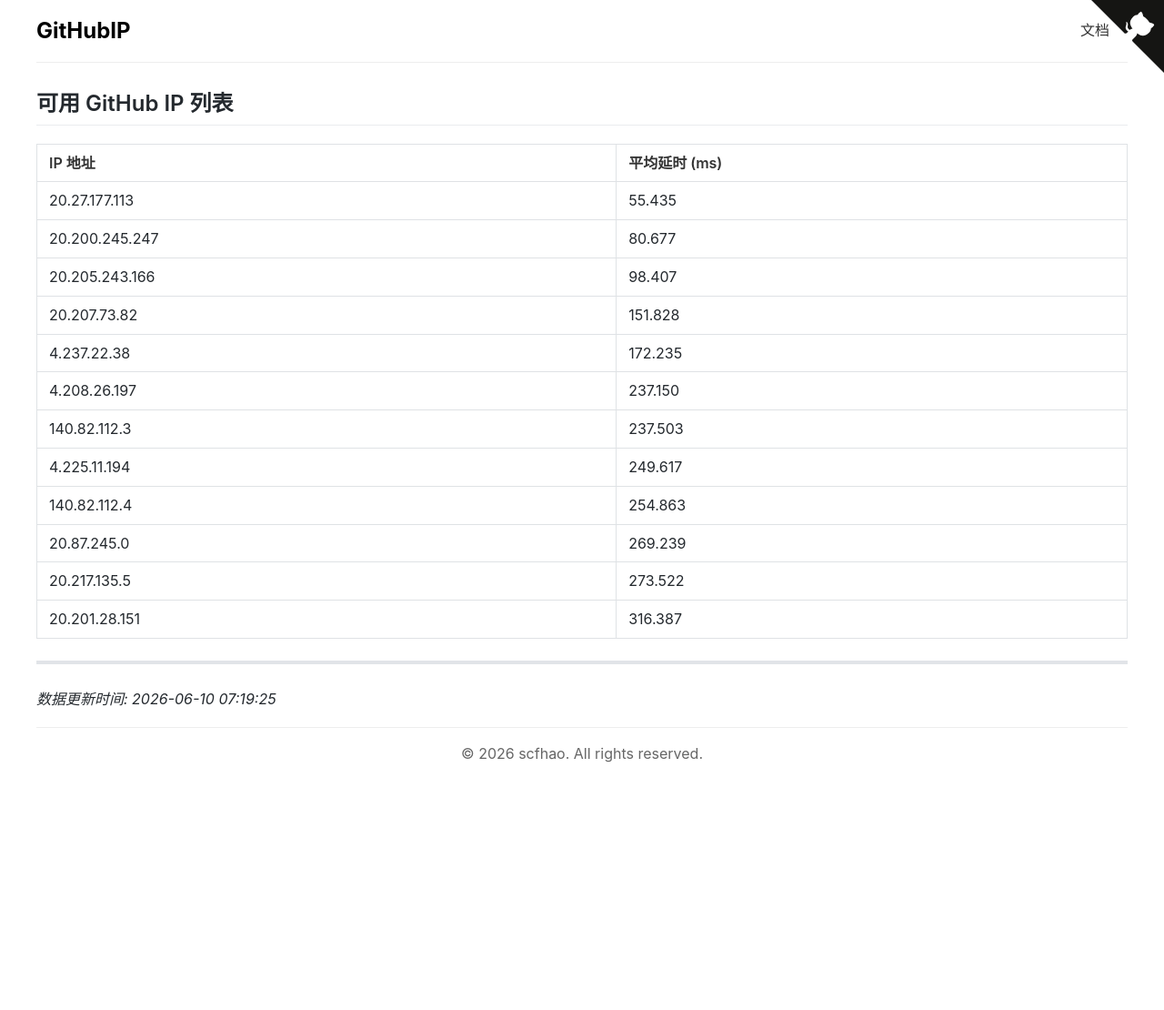
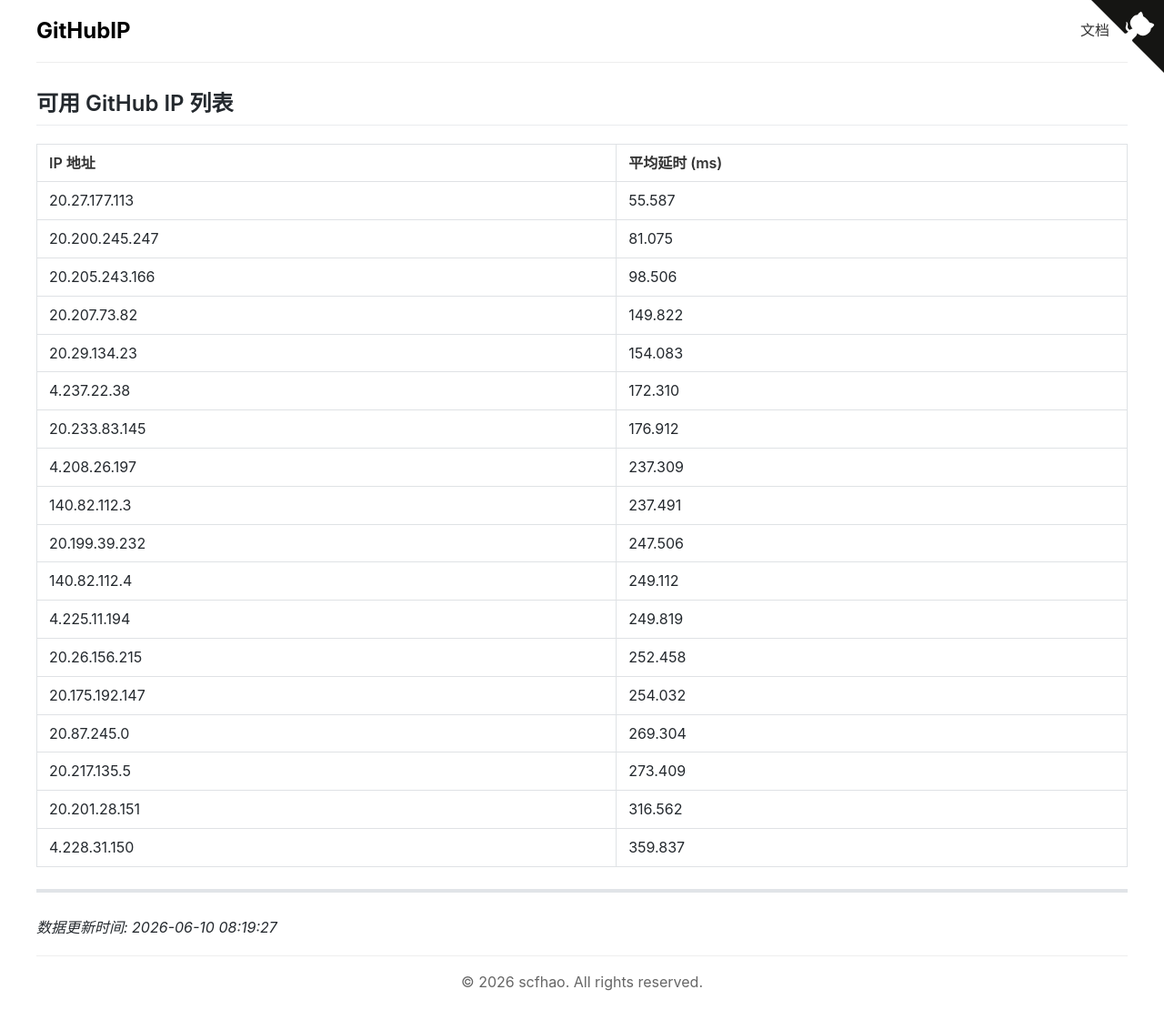
Before and after one commit to scfhao/GitHubIP, a Jekyll site: the page built from index.md, in a window 1280 px wide. Shown: the whole page at 91% size. Built offline with Jekyll 4.4.1, drawn with Linux system fonts in a browser that asks for light colours; before the commit the page ends 900 px from its top, so only the background shows below that.

Commit message:
自动脚本执行 - 2026-06-10 08:19:28

```diff
--- a/index.md
+++ b/index.md
@@ -1,26 +1,32 @@
 ---
 layout: home
 title: GitHub IP 列表
-date: 2026-06-10 07:19:25
+date: 2026-06-10 08:19:27
 ---
 
 ## 可用 GitHub IP 列表
 
 | IP 地址 | 平均延时 (ms) |
 |---------|--------------|
-| 20.27.177.113 | 55.435 |
-| 20.200.245.247 | 80.677 |
-| 20.205.243.166 | 98.407 |
-| 20.207.73.82 | 151.828 |
-| 4.237.22.38 | 172.235 |
-| 4.208.26.197 | 237.150 |
-| 140.82.112.3 | 237.503 |
-| 4.225.11.194 | 249.617 |
-| 140.82.112.4 | 254.863 |
-| 20.87.245.0 | 269.239 |
-| 20.217.135.5 | 273.522 |
-| 20.201.28.151 | 316.387 |
+| 20.27.177.113 | 55.587 |
+| 20.200.245.247 | 81.075 |
+| 20.205.243.166 | 98.506 |
+| 20.207.73.82 | 149.822 |
+| 20.29.134.23 | 154.083 |
+| 4.237.22.38 | 172.310 |
+| 20.233.83.145 | 176.912 |
+| 4.208.26.197 | 237.309 |
+| 140.82.112.3 | 237.491 |
+| 20.199.39.232 | 247.506 |
+| 140.82.112.4 | 249.112 |
+| 4.225.11.194 | 249.819 |
+| 20.26.156.215 | 252.458 |
+| 20.175.192.147 | 254.032 |
+| 20.87.245.0 | 269.304 |
+| 20.217.135.5 | 273.409 |
+| 20.201.28.151 | 316.562 |
+| 4.228.31.150 | 359.837 |
 
 ---
 
-*数据更新时间: 2026-06-10 07:19:25*
+*数据更新时间: 2026-06-10 08:19:27*
```
